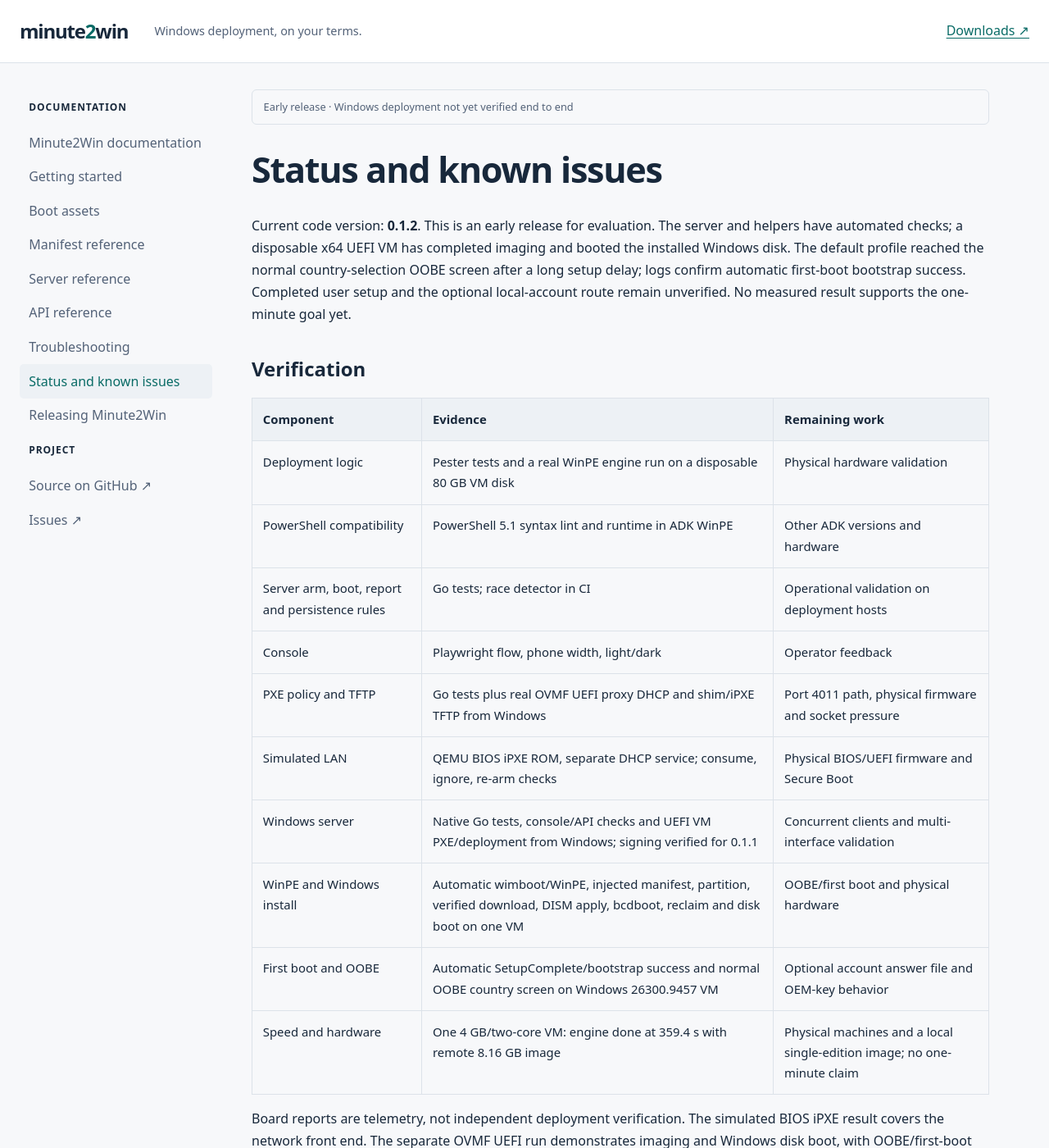
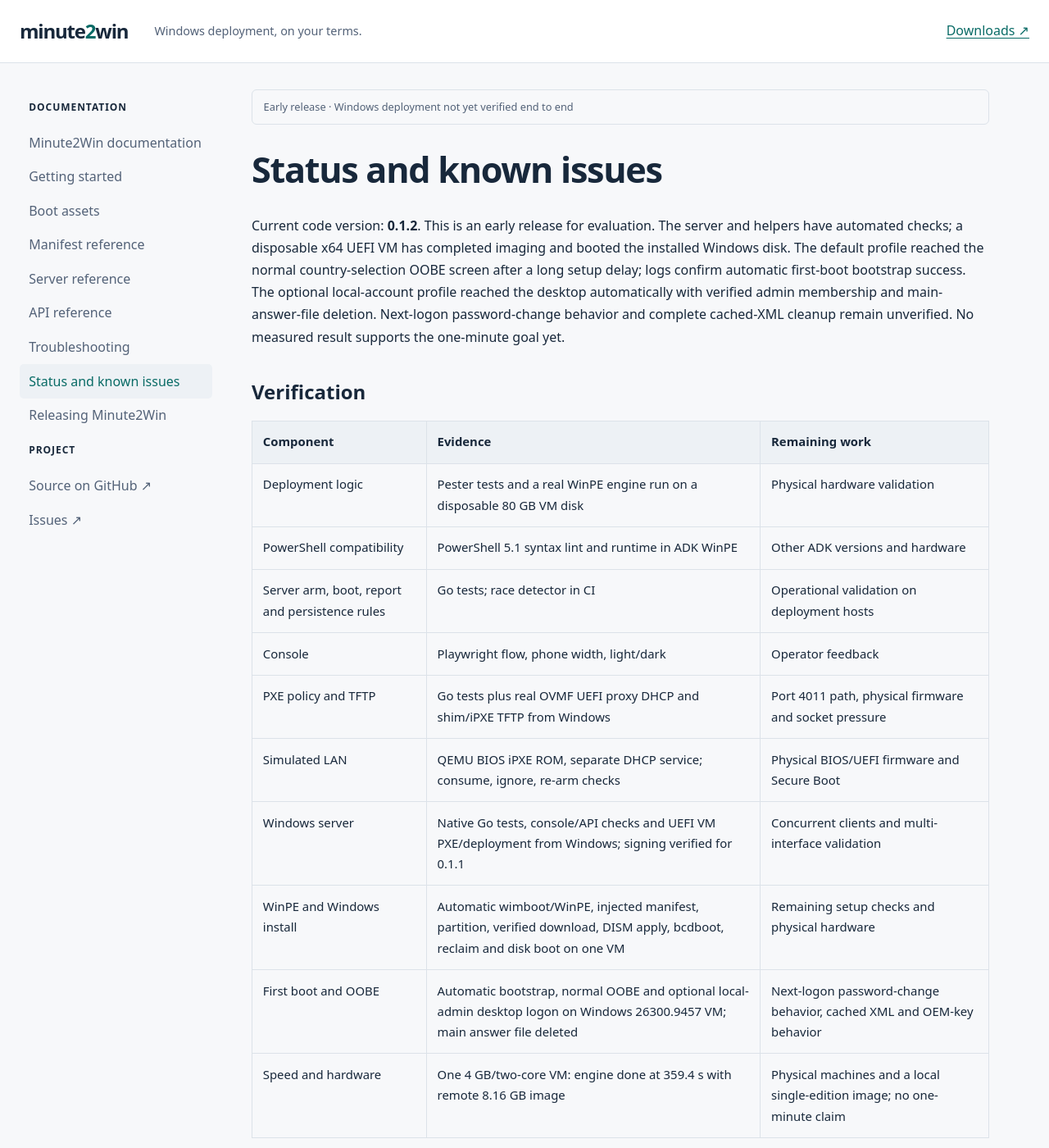
Before and after one commit to spilloid/minute2win, a Jekyll site: the page built from docs/STATUS.md, in a window 1280 px wide and 1400 px high. Shown: the whole window at 82% size. Built offline with Jekyll 4.4.1, drawn with Linux system fonts in a browser that asks for light colours; some of the changed text lies outside the part shown.

Commit message:
docs: record optional-account validation and completed lab cleanup

```diff
--- a/docs/STATUS.md
+++ b/docs/STATUS.md
@@ -4,7 +4,7 @@
 
 # Status and known issues
 
-Current code version: **0.1.2**. This is an early release for evaluation. The server and helpers have automated checks; a disposable x64 UEFI VM has completed imaging and booted the installed Windows disk. The default profile reached the normal country-selection OOBE screen after a long setup delay; logs confirm automatic first-boot bootstrap success. Completed user setup and the optional local-account route remain unverified. No measured result supports the one-minute goal yet.
+Current code version: **0.1.2**. This is an early release for evaluation. The server and helpers have automated checks; a disposable x64 UEFI VM has completed imaging and booted the installed Windows disk. The default profile reached the normal country-selection OOBE screen after a long setup delay; logs confirm automatic first-boot bootstrap success. The optional local-account profile reached the desktop automatically with verified admin membership and main-answer-file deletion. Next-logon password-change behavior and complete cached-XML cleanup remain unverified. No measured result supports the one-minute goal yet.
 
 ## Verification
 
@@ -17,8 +17,8 @@
 | PXE policy and TFTP | Go tests plus real OVMF UEFI proxy DHCP and shim/iPXE TFTP from Windows | Port 4011 path, physical firmware and socket pressure |
 | Simulated LAN | QEMU BIOS iPXE ROM, separate DHCP service; consume, ignore, re-arm checks | Physical BIOS/UEFI firmware and Secure Boot |
 | Windows server | Native Go tests, console/API checks and UEFI VM PXE/deployment from Windows; signing verified for 0.1.1 | Concurrent clients and multi-interface validation |
-| WinPE and Windows install | Automatic wimboot/WinPE, injected manifest, partition, verified download, DISM apply, bcdboot, reclaim and disk boot on one VM | OOBE/first boot and physical hardware |
-| First boot and OOBE | Automatic SetupComplete/bootstrap success and normal OOBE country screen on Windows 26300.9457 VM | Optional account answer file and OEM-key behavior |
+| WinPE and Windows install | Automatic wimboot/WinPE, injected manifest, partition, verified download, DISM apply, bcdboot, reclaim and disk boot on one VM | Remaining setup checks and physical hardware |
+| First boot and OOBE | Automatic bootstrap, normal OOBE and optional local-admin desktop logon on Windows 26300.9457 VM; main answer file deleted | Next-logon password-change behavior, cached XML and OEM-key behavior |
 | Speed and hardware | One 4 GB/two-core VM: engine done at 359.4 s with remote 8.16 GB image | Physical machines and a local single-edition image; no one-minute claim |
 
 Board reports are telemetry, not independent deployment verification. The simulated BIOS iPXE result covers the network front end. The separate OVMF UEFI run demonstrates imaging and Windows disk boot, with OOBE/first-boot limits stated above.
@@ -43,12 +43,13 @@
 | Arms are dropped on restart | Pending work must be re-armed | Deliberate fail-closed behavior; review the target before re-arming |
 | Physical firmware/Secure Boot unverified | OVMF UEFI worked; target firmware may differ | Test your firmware and signed chain; existing boot infrastructure remains an option |
 | AD/Entra/hybrid joins not implemented | Tenant configuration only logs that work is unimplemented | Use joinMethod none; manage enrollment separately |
-| Public OOBE administrator password | Creating an admin uses Password1! with forced change at next logon | Leave adminUser null unless this behavior is acceptable |
+| Optional-account follow-up checks ([#8](https://github.com/spilloid/minute2win/issues/8)) | Auto-admin desktop and main answer-file deletion passed; next-logon password-change flow and remaining setup XML were not verified | Keep adminUser null until the optional route is validated for your image |
+| Public OOBE administrator password | Creating an admin uses Password1!; forced change at next logon is intended and still needs verification | Leave adminUser null unless this behavior is acceptable |
 
 ## Next validation milestones
 
 1. Repeat the VM run with your own images, profiles and firmware settings.
-2. Complete a disposable x64 UEFI VM deployment, including logs, OOBE and a second boot with no arm.
+2. Complete next-logon password-change and cached-XML checks; repeat the observed VM setup on additional images.
 3. Verify bootstrap on OEM-key hardware and establish any fallback.
 4. Exercise physical firmware, the port 4011 path, Secure Boot and multi-interface behavior.
 5. Measure each phase with a single-edition image on a local network before publishing performance claims.
--- a/templates/unattend-oobe.xml
+++ b/templates/unattend-oobe.xml
@@ -4,7 +4,8 @@
   replaces __USER__ and __PASSWORD__ (the known baseline password) and writes W:\Windows\Panther\unattend.xml.
   Skips the EULA, online-account and Wi-Fi screens and creates one local administrator who logs on once automatically;
   the first logon deletes this file and forces a password change at the next logon.
-  UNTESTED on build 26300 (OOBE answer-file behaviour changes between builds; check the first run on a VM).
+  Observed on one Windows 11 Pro 26300.9457 VM: auto-logon, administrator membership and main-file deletion passed.
+  Follow-up sign-in/password-change and remaining setup XML inspection are unresolved (GitHub issue #8); validate your image.
 -->
 <unattend xmlns="urn:schemas-microsoft-com:unattend">
   <settings pass="oobeSystem">
```
Also changed, not shown: CLAUDE.md (+2 -2 lines), docs/dev-process.md (+5 -5 lines), docs/validation/2026-10-11-vm-results.json (+63 -6 lines), docs/validation/2026-10-11-windows-server.md (+9 -3 lines), README.md.
